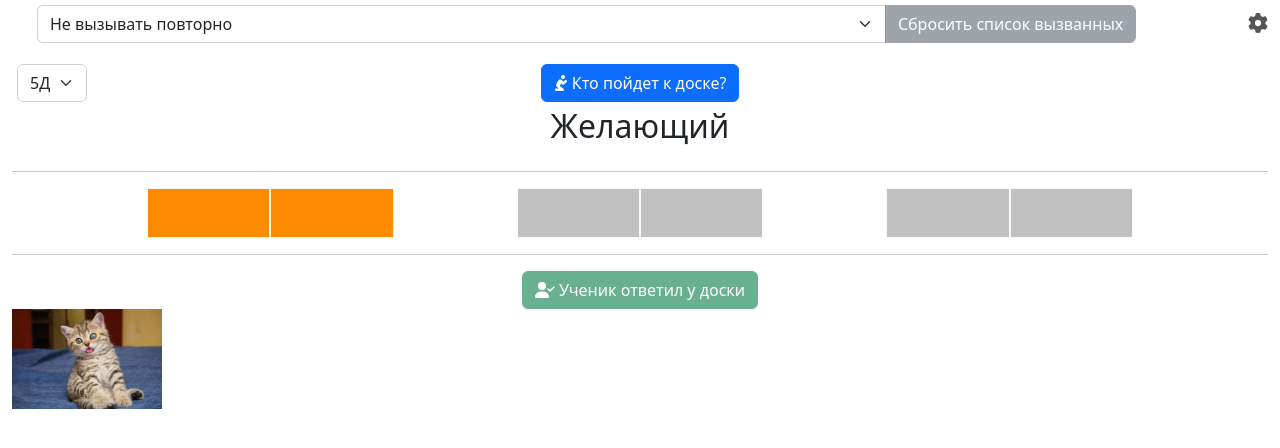
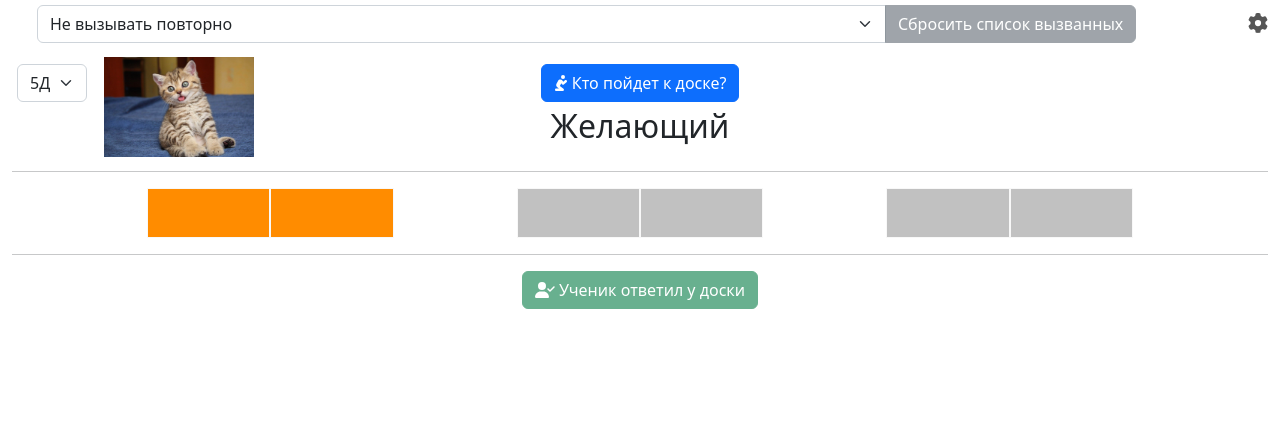
Before and after one commit to swad1984/school, a React (Create React App) app: page / in a window 1280 px wide. Shown: the top 448 px of the page. Built offline with nearby package versions, Linux system fonts and the light colour scheme; the HTML template or start-up script is replaced by a standard one.

Commit message:
Изменение положения изображения

```diff
--- a/src/App.js
+++ b/src/App.js
@@ -423,6 +423,11 @@ function App() {
   return (
     <div className="App">
       <Container fluid>
+        <Draggable handle={'#kot'} onDrag={movee} defaultPosition={{x: 92, y: 57}}>
+          <div id={'kot'} style={{position: "absolute"}}>
+            <img alt={'кот'} src={'/img/kot.jpg'} width={150} style={{position: "absolute"}}/>
+          </div>
+        </Draggable>
       <Row>
         <Col lg={11} sm={11} md={11} xl={11}>
           <div className={'otstup'}>
@@ -492,11 +497,6 @@ function App() {
         {' '}
         Ученик ответил у доски
       </Button>
-      <Draggable handle={'#kot'} onDrag={movee} >
-        <div id={'kot'} style={{position: "absolute"}}>
-          <img alt={'кот'} src={'/img/kot.jpg'} width={150} style={{position: "absolute"}}/>
-        </div>
-      </Draggable>
 
       <Modal show={open} fullscreen={true} onHide={() => setOpen(false)}>
         <Modal.Header closeButton>
```
